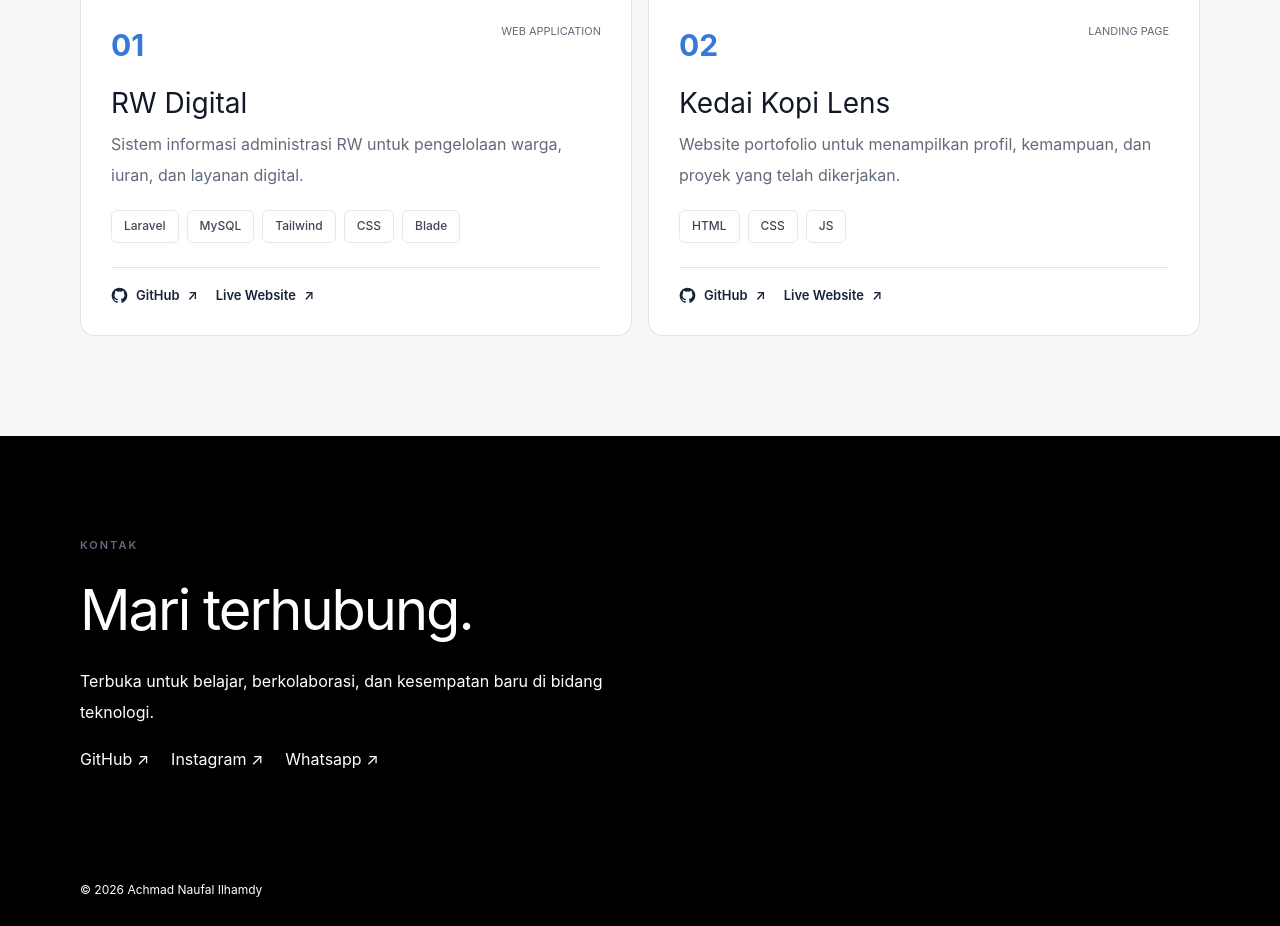
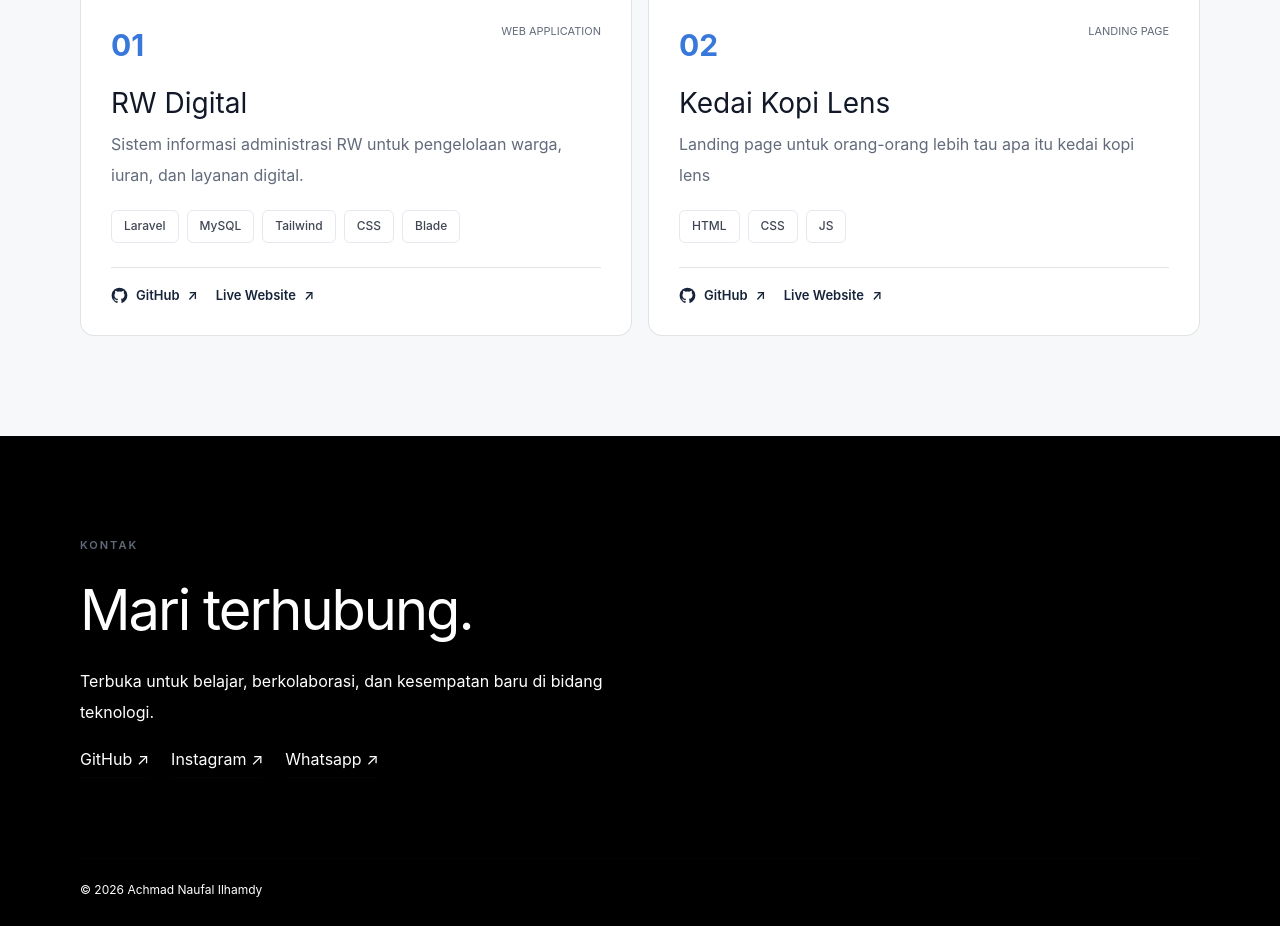
Before and after one commit to Lerigo12/portofolio, a React (Vite) app: page / in a window 1280 px wide. Shown: the part 5300-6226 px from the top of the page. Built offline with nearby package versions, Linux system fonts and the light colour scheme.

Commit message:
Update Projects.jsx

```diff
--- a/src/components/Projects.jsx
+++ b/src/components/Projects.jsx
@@ -16,7 +16,7 @@ const projects = [
     name: 'Kedai Kopi Lens',
     category: 'LANDING PAGE',
     description:
-      'Website portofolio untuk menampilkan profil, kemampuan, dan proyek yang telah dikerjakan.',
+      'Landing page untuk orang-orang lebih tau apa itu kedai kopi lens',
     tech: ['HTML','CSS','JS'],
     image: '/images/projects/kedai-lens.png',
     github: 'https://github.com/Lerigo12/kedai-kopi-lens',
```
